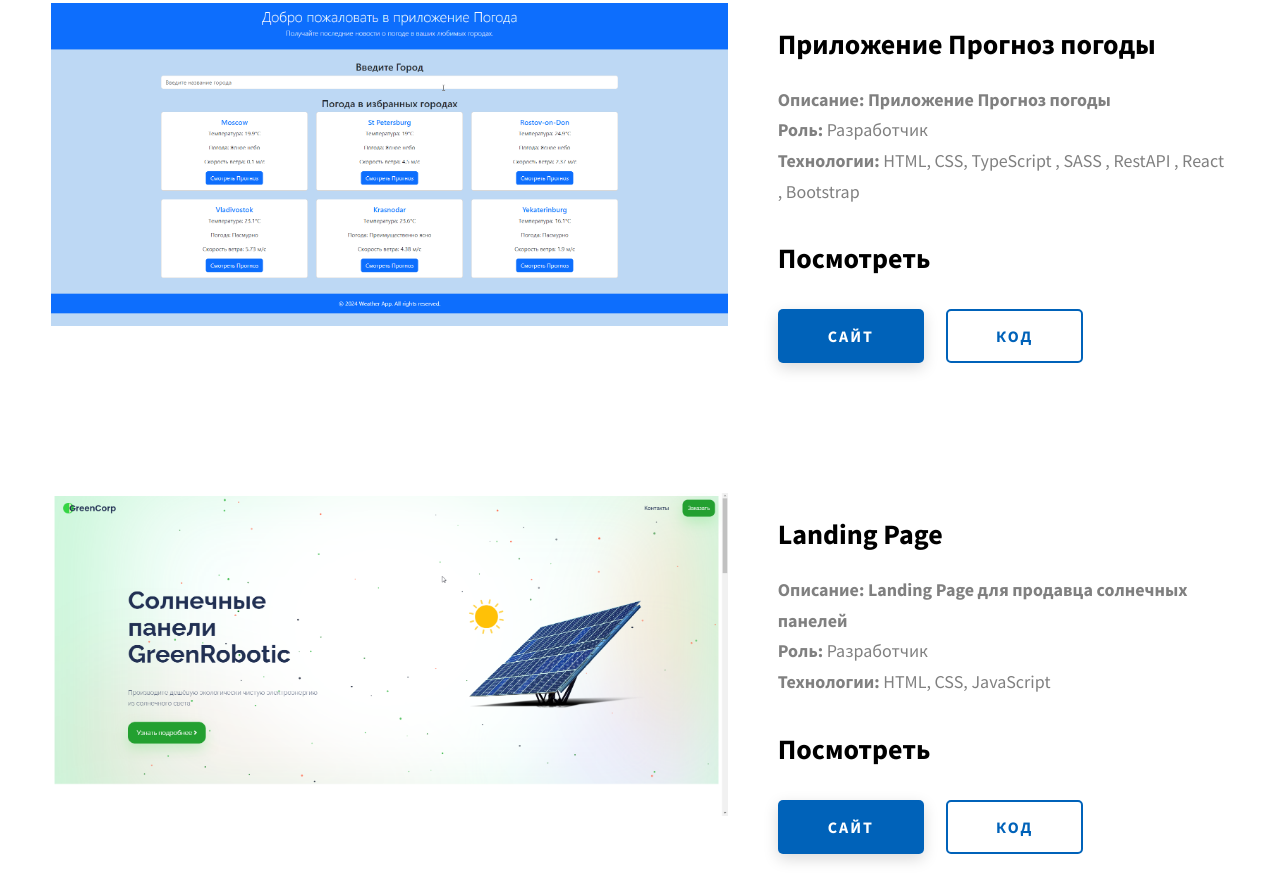
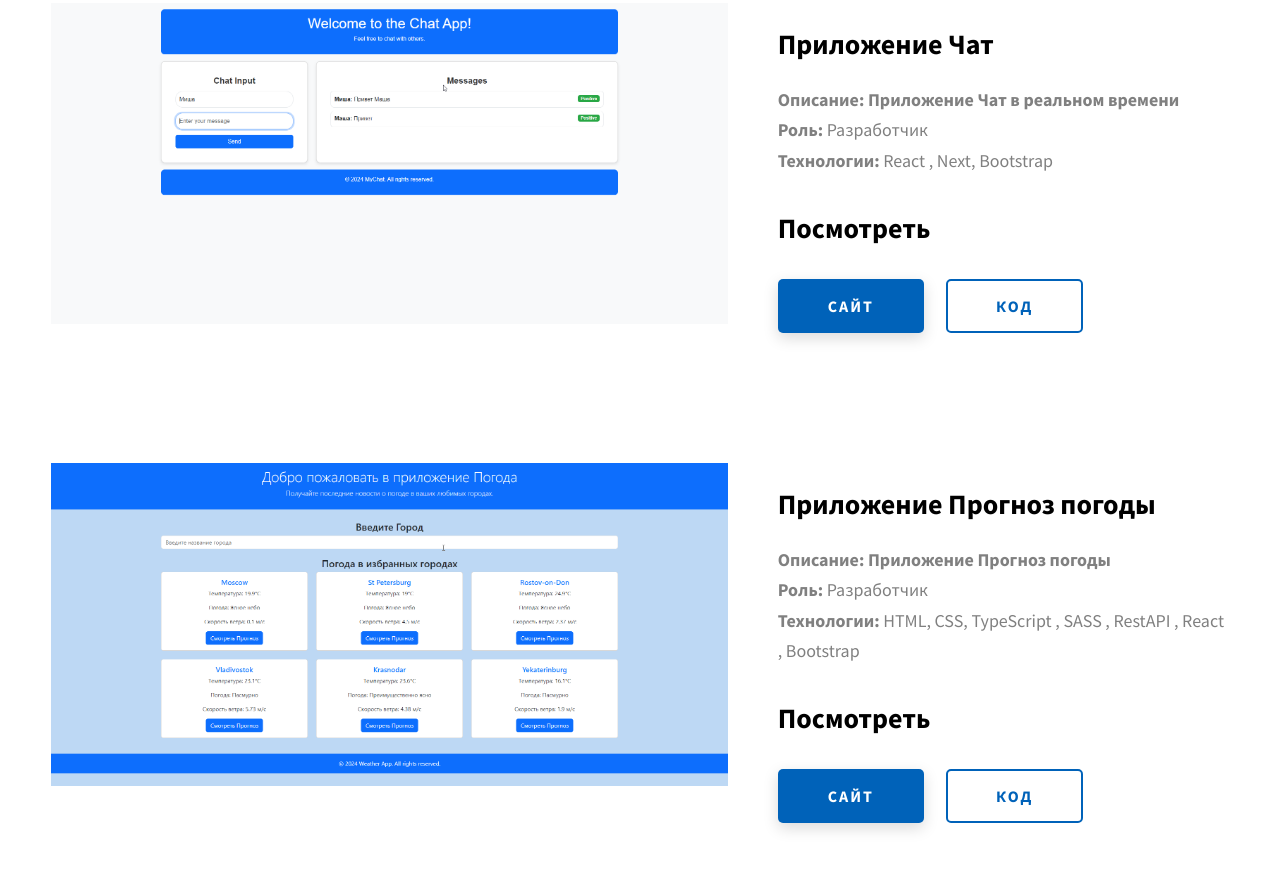
Before and after one commit to ro5ti5lav/MyPortfolio, a website: page index.html in a window 1280 px wide. Shown: the part 2118-3000 px from the top of the page. Drawn offline with Linux system fonts and the light colour scheme.

Commit message:
add chat-app

```diff
--- a/index.html
+++ b/index.html
@@ -181,6 +181,49 @@
       </h2>
 
       <div class="projects__content">
+
+        <div class="projects__row">
+          <div class="projects__row-img-cont">
+            <img src="./assets/jpeg/chat.jpeg" alt="Software Screenshot" class="projects__row-img" loading="lazy" />
+          </div>
+          <div class="projects__row-content">
+            <h3 class="projects__row-content-title">Приложение Чат</h3>
+            <p class="projects__row-content-desc">
+              <strong>Описание: Приложение Чат в реальном времени</strong><br>
+              <strong>Роль:</strong> Разработчик<br>
+              <strong>Технологии:</strong> React , Next, Bootstrap
+            </p>
+            <div class="project-details__links">
+              <h3 class="project-details__content-title">Посмотреть</h3>
+              <a href="https://chat-app-six-ashen.vercel.app/"
+                class="btn btn--med btn--theme project-details__links-btn" target="_blank">Сайт</a>
+              <a href="https://github.com/ro5ti5lav/chat-app"
+                class="btn btn--med btn--theme-inv project-details__links-btn" target="_blank">Код</a>
+            </div>
+          </div>
+        </div>
+
+        <div class="projects__row">
+          <div class="projects__row-img-cont">
+            <img src="./assets/jpeg/weather.jpeg" alt="Software Screenshot" class="projects__row-img" loading="lazy" />
+          </div>
+          <div class="projects__row-content">
+            <h3 class="projects__row-content-title">Приложение Прогноз погоды</h3>
+            <p class="projects__row-content-desc">
+              <strong>Описание: Приложение Прогноз погоды</strong><br>
+              <strong>Роль:</strong> Разработчик<br>
+              <strong>Технологии:</strong> HTML, CSS, TypeScript , SASS , RestAPI , React , Bootstrap
+            </p>
+            <div class="project-details__links">
+              <h3 class="project-details__content-title">Посмотреть</h3>
+              <a href="https://ro5ti5lav.github.io/weather-app/"
+                class="btn btn--med btn--theme project-details__links-btn" target="_blank">Сайт</a>
+              <a href="https://github.com/ro5ti5lav/weather-app/tree/master"
+                class="btn btn--med btn--theme-inv project-details__links-btn" target="_blank">Код</a>
+            </div>
+          </div>
+        </div>
+
         <div class="projects__row">
           <div class="projects__row-img-cont">
             <img src="./assets/jpeg/weather.jpeg" alt="Software Screenshot" class="projects__row-img" loading="lazy" />
```
Also changed, not shown: assets/jpeg/chat.jpeg (added).
